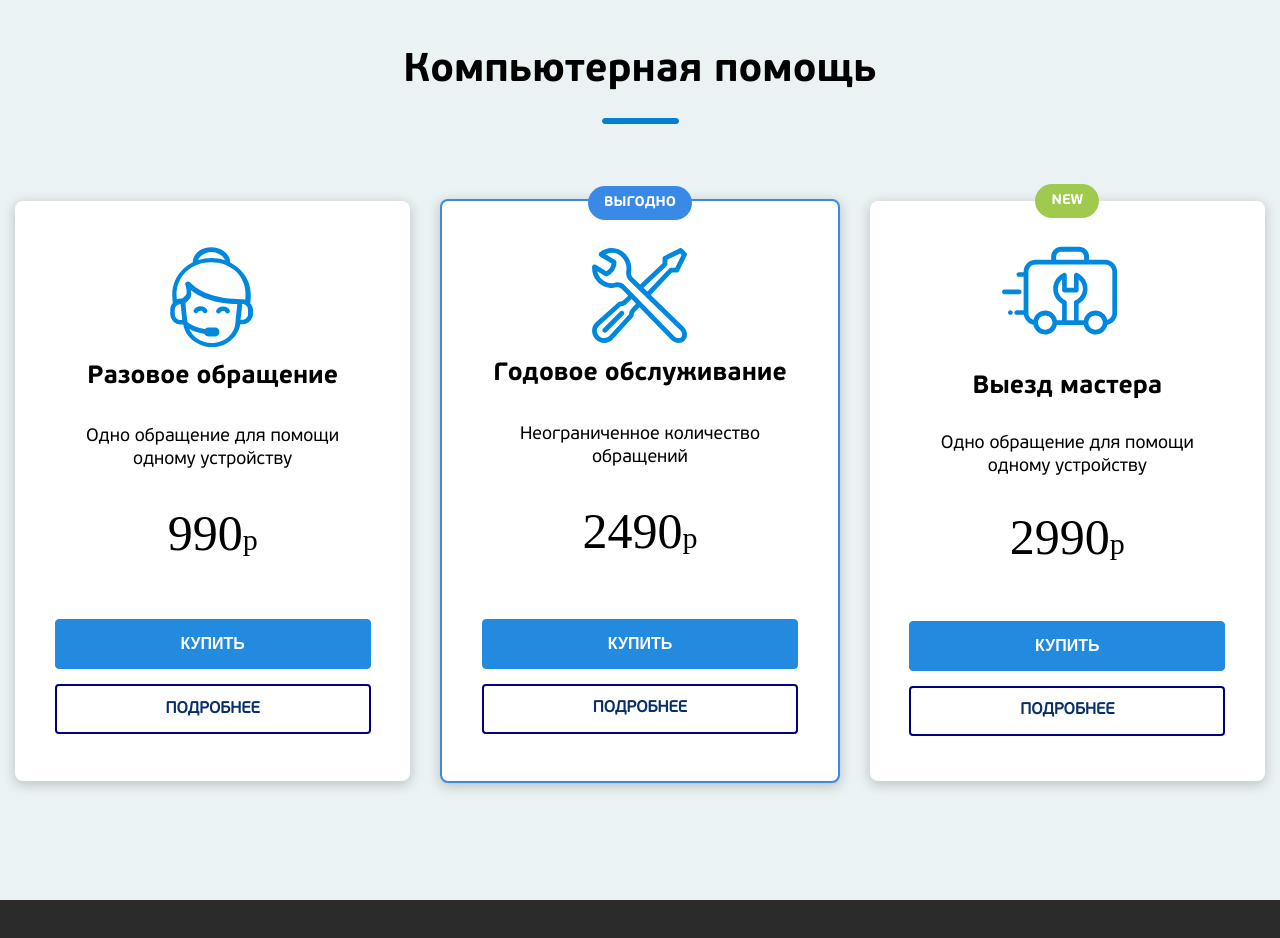
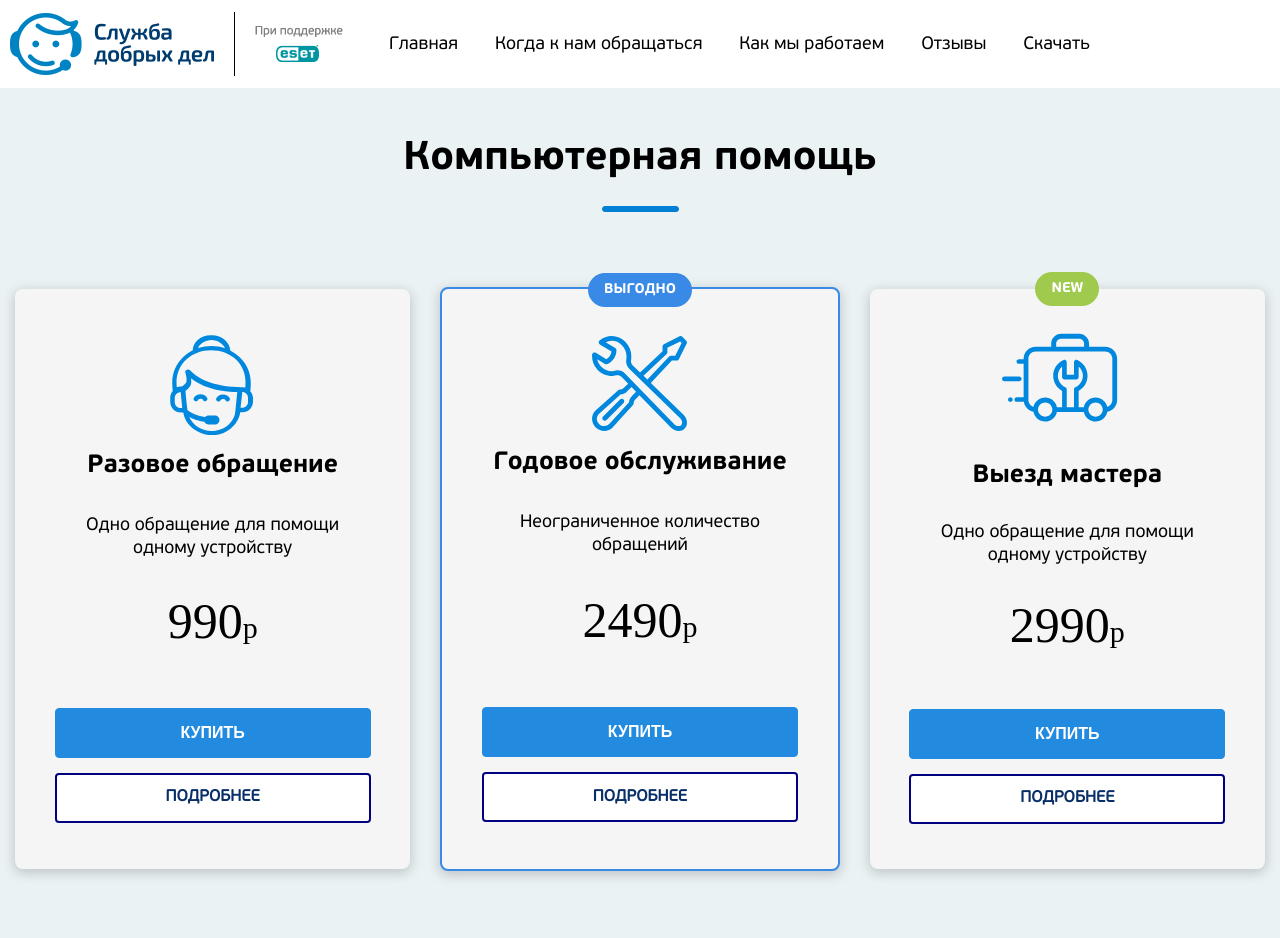
Before and after one commit to penoplaster83/SDDHelp.ru, a plain HTML site: page html/index.html in a window 1280 px wide. Before the commit the page ends 900 px from the top, so only its background shows below. Drawn offline with Linux system fonts and the light colour scheme; a web font is replaced by a local one.

Commit message:
add logos and menu structure

```diff
--- a/html/index.html
+++ b/html/index.html
@@ -14,7 +14,21 @@
 
 <body>
 
-  <div class="products-section">
+  <header>
+    <img src="/img/sdd-logo.png" alt="" class="sdd logo" style="border-right: 1px solid black">
+    <img src="/img/eset-logo.png" alt="" class="eset logo">
+    <ui class="menu">
+      <li class="menu-item">Главная</li>
+      <li class="menu-item">Когда к нам обращаться</li>
+      <li class="menu-item">Как мы работаем</li>
+      <li class="menu-item">Отзывы</li>
+      <li class="menu-item">Скачать</li>
+    </ui>
+  </header>
+  <!-- секция со слайдером из трёх изображений -->
+  <div class="promo-slider"></div>
+  <!-- почти законченная секция с карточками продуктов -->
+  <div class="section products-section">
     <h1 class="products-title">Компьютерная помощь</h1>
     <hr>
     <div class="products-cards">
--- a/less/style.less
+++ b/less/style.less
@@ -53,10 +53,12 @@ body {
   background: #2b2b2b;
   height: auto;
   margin: 0;
+  padding: 0;
   align-items: center;
   flex-direction: column;
   justify-content: flex-start;
   text-align: center;
+  .regular-font
   }
 
 .products-section {
@@ -104,15 +106,52 @@ flex-direction: column;}
   background-color: @grass;
   margin-top: -26px;}
 
-
 img[type="svg"]{
 // border: 1px solid black;
 margin-top: 30px;
 margin-bottom: -22px;}
 
 
+header{
+  display: flex;
+  flex-direction: row;
+  align-items: center;
+  background-color: white;
+  padding: 12px;
+  // height: auto;
+  margin-right: 0;
+  padding-left: 0;
+}
+header *{
+  // border: 1px solid lightgray;
+  font-size: 18px;
+}
+.sdd.logo{
+  width: auto;
+  height: auto;
+  padding-right:20px;
+  padding-left:10px;
+}
+.eset.logo{
+  // width: ;
+  // height: auto;
+  padding-right:30px;
+  padding-left:20px;
+  margin-right:0;
+}
 
+.menu, .menu>li {
+  height: 100%;
+  vertical-align: center;
+  display: inline-block;
+  list-style-type: none;
+}
 
+.menu>li {
+  padding: 16px;
+  .regular-font;
+  font-weight: 500;
+}
 
 
   /* // ТЕКСТЫ */
@@ -250,7 +289,7 @@ justify-content: space-around;
 width: @product-card-width;
 height: 580px;
 
-background-color: white;
+background-color: rgba(245,245,245, 1);
 border-radius: 8px;
 box-shadow: rgba(50,50,50, 0.23) 0px 3px 12px 1px;
 transition: ease-in transform 0.20s, margin 0.32s, box-shadow 0.25s;
@@ -259,6 +298,7 @@ transition: ease-in transform 0.20s, margin 0.32s, box-shadow 0.25s;
 margin: 15px;
 }
 .product:hover{
+  background-color: white;
   transform: scale(1.025,1.025);
   box-shadow: rgba(50,50,50, 0.17) 0px 12px 30px 2px;
   position: relative;
```
Also changed, not shown: img/eset-logo.png (added), img/sdd-logo.png (added), less/style.css.
